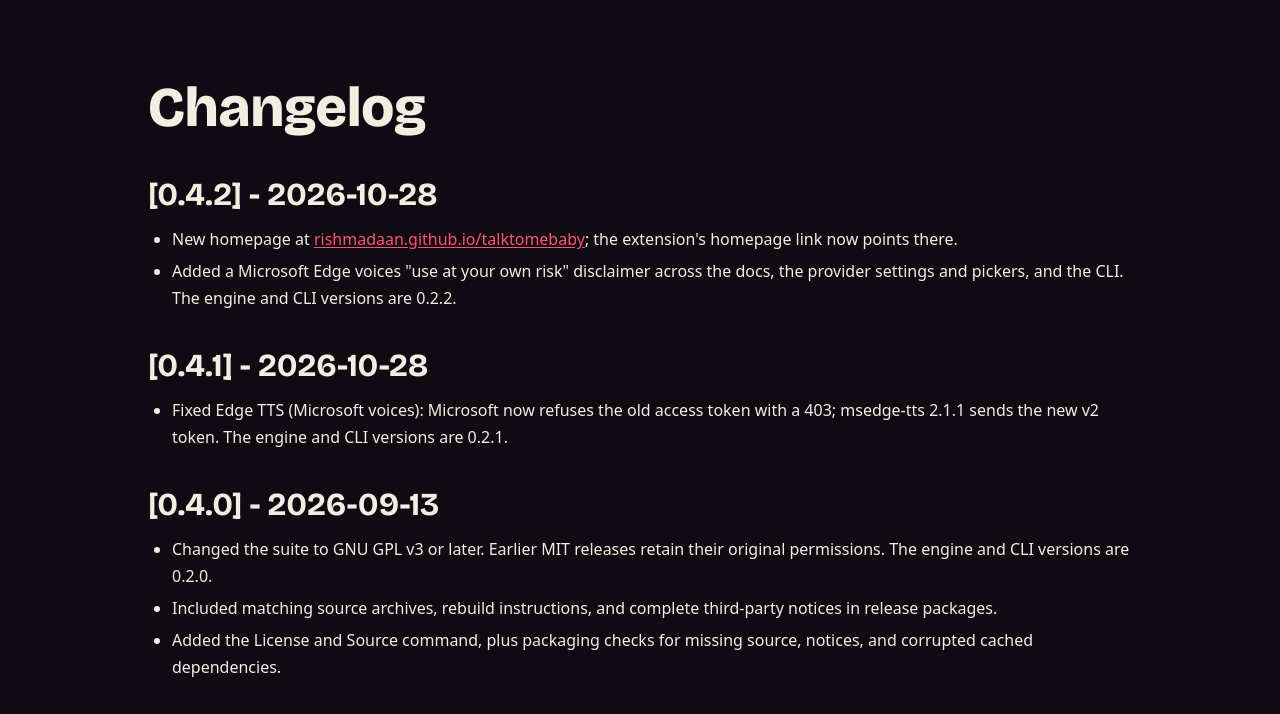
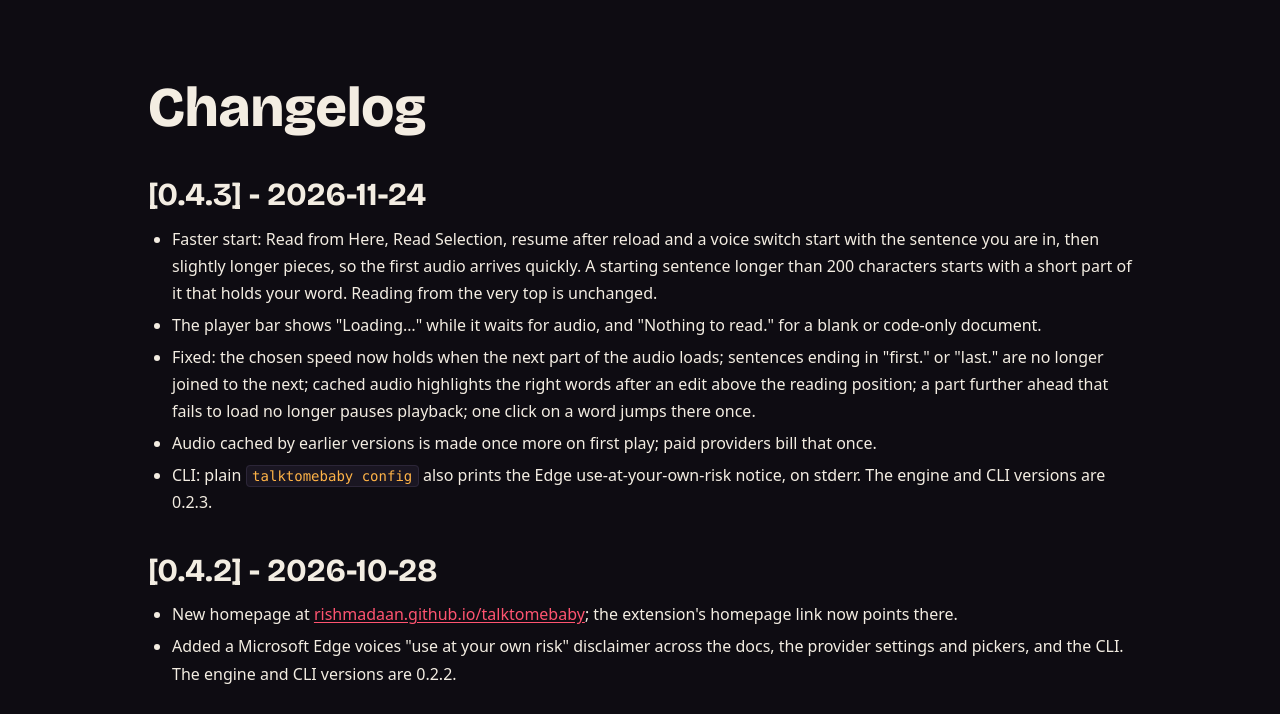
Before and after one commit to rishmadaan/talktomebaby, a website: page site/changelog.html in a window 1280 px wide. Shown: the part 66-780 px from the top of the page. Drawn offline with nearby package versions, Linux system fonts and the light colour scheme.

Commit message:
release 0.4.3 / engine+CLI 0.2.3
Ships the Readwell playback backports (PR #6), the three playback
leftovers (PR #10: failed prefetch, double clicks, long first sentence),
and the bare-config Edge notice (PR #9). Engine and CLI bump to 0.2.3
because the chunk planner and sentence splitter changed.

Co-Authored-By: Claude Opus 5.5 <noreply@anthropic.com>

```diff
--- a/packages/cli/package.json
+++ b/packages/cli/package.json
@@ -1,6 +1,6 @@
 {
   "name": "talktomebaby-cli",
-  "version": "0.2.2",
+  "version": "0.2.3",
   "license": "GPL-3.0-or-later",
   "type": "commonjs",
   "engines": {
--- a/packages/engine/package.json
+++ b/packages/engine/package.json
@@ -1,6 +1,6 @@
 {
   "name": "@talktomebaby/engine",
-  "version": "0.2.2",
+  "version": "0.2.3",
   "license": "GPL-3.0-or-later",
   "type": "commonjs",
   "main": "dist/index.js",
--- a/packages/vscode-extension/package.json
+++ b/packages/vscode-extension/package.json
@@ -2,7 +2,7 @@
   "name": "talktomebaby",
   "displayName": "TalkToMeBaby",
   "description": "Speechify-inspired read-aloud for VS Code: word-level highlighting, click-to-jump, and 2x speed without pitch shift.",
-  "version": "0.4.2",
+  "version": "0.4.3",
   "publisher": "rishmadaan",
   "icon": "icon.png",
   "license": "GPL-3.0-or-later",
--- a/site/changelog.html
+++ b/site/changelog.html
@@ -31,6 +31,15 @@
 <main>
 
   <h1>Changelog</h1>
+
+  <h2>[0.4.3] - 2026-11-24</h2>
+  <ul>
+    <li>Faster start: Read from Here, Read Selection, resume after reload and a voice switch start with the sentence you are in, then slightly longer pieces, so the first audio arrives quickly. A starting sentence longer than 200 characters starts with a short part of it that holds your word. Reading from the very top is unchanged.</li>
+    <li>The player bar shows "Loading…" while it waits for audio, and "Nothing to read." for a blank or code-only document.</li>
+    <li>Fixed: the chosen speed now holds when the next part of the audio loads; sentences ending in "first." or "last." are no longer joined to the next; cached audio highlights the right words after an edit above the reading position; a part further ahead that fails to load no longer pauses playback; one click on a word jumps there once.</li>
+    <li>Audio cached by earlier versions is made once more on first play; paid providers bill that once.</li>
+    <li>CLI: plain <code>talktomebaby config</code> also prints the Edge use-at-your-own-risk notice, on stderr. The engine and CLI versions are 0.2.3.</li>
+  </ul>
 
   <h2>[0.4.2] - 2026-10-28</h2>
   <ul>
```
Also changed, not shown: CHANGELOG.md, 1 other file.
